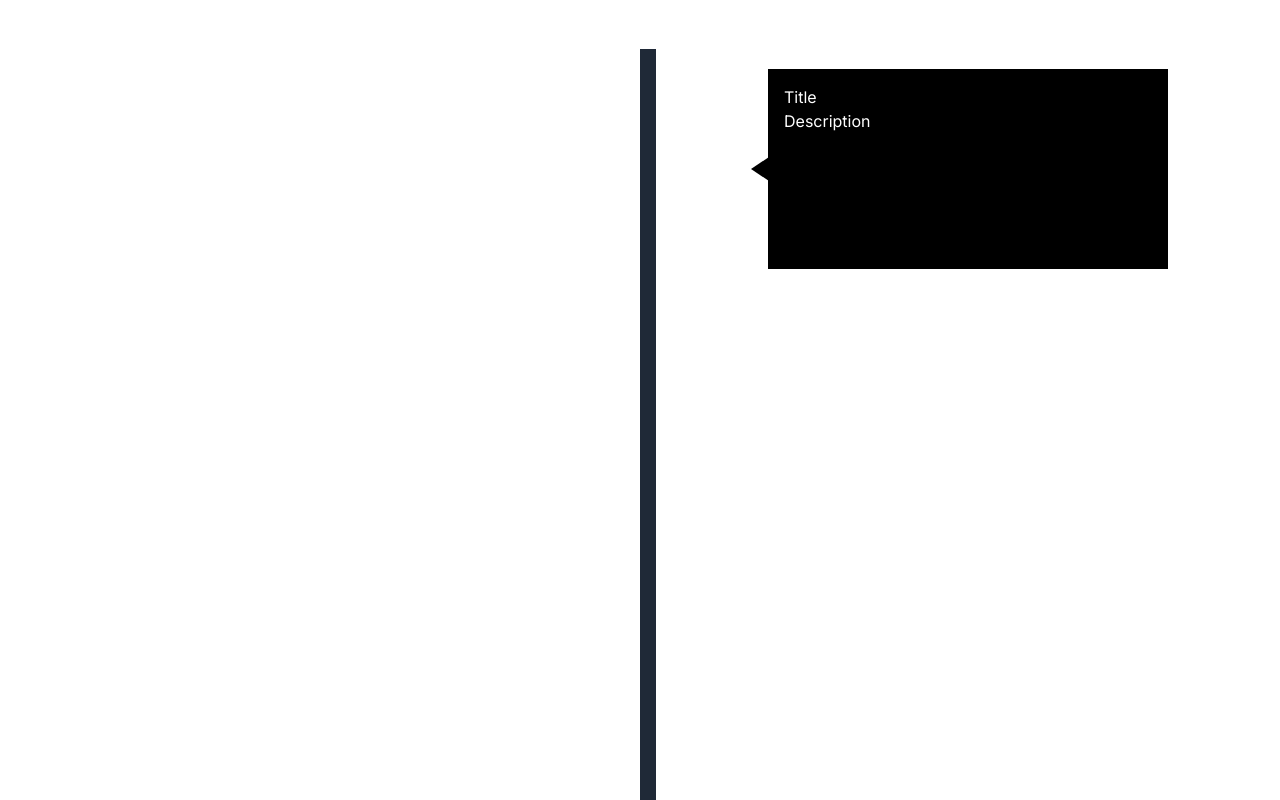
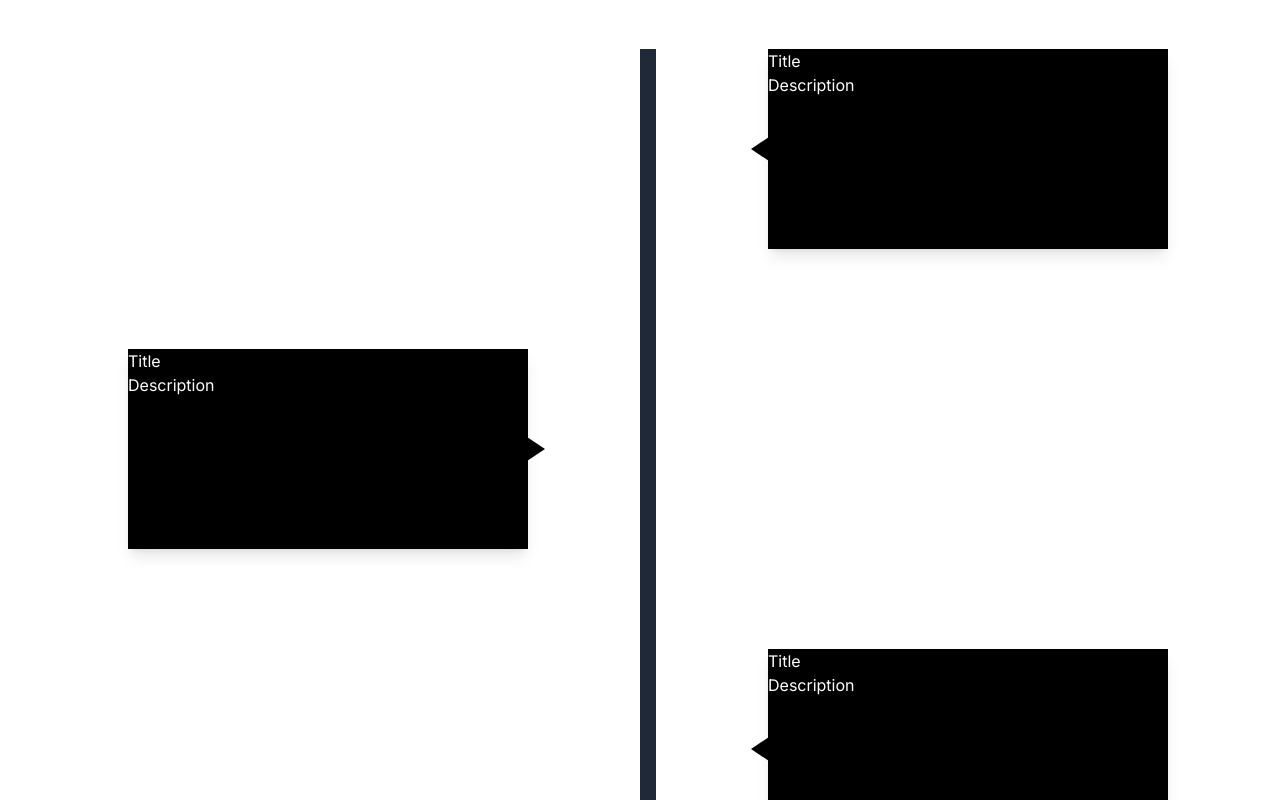
Before and after one commit to MuratOzte/YZ-textile, a Next.js app: page / in a window 1280 px wide. Shown: the part 1980-2780 px from the top of the page. Built offline with nearby package versions, Linux system fonts and the light colour scheme.

Commit message:
feat: Add scroll position tracking to Boxes component

```diff
--- a/src/components/Boxes/Boxes.tsx
+++ b/src/components/Boxes/Boxes.tsx
@@ -5,27 +5,59 @@ import { AnimatePresence } from 'framer-motion';
 
 const Boxes = () => {
     const [scrollPosition, setScrollPosition] = useState(0);
+    const [isViewed, setIsViewed] = useState({
+        first: false,
+        second: false,
+        third: false,
+    });
 
     useEffect(() => {
         window.addEventListener('scroll', () => {
-            if (window.scrollY <= scrollPosition) return;
             setScrollPosition(() => window.scrollY);
         });
     }, []);
 
-    console.log(scrollPosition);
+    useEffect(() => {
+        if (scrollPosition > 1400 && !isViewed.first) {
+            setIsViewed({ ...isViewed, first: true });
+        }
+        if (scrollPosition > 1800 && !isViewed.second) {
+            setIsViewed({ ...isViewed, second: true });
+        }
+        if (scrollPosition > 2100 && !isViewed.third) {
+            setIsViewed({ ...isViewed, third: true });
+        }
+    }, [scrollPosition]);
+
+    useEffect(() => {
+        console.log(isViewed);
+    }, [isViewed]);
 
     return (
         <div className="flex justify-center w-full mb-64 h-[2000px]">
             <div className="relative">
                 <div className="absolute bg-gray-400 w-4 h-[2000px]"></div>
-                {scrollPosition > 1400 && (
+                {(scrollPosition > 1400 ||
+                    isViewed.first ||
+                    isViewed.second) && (
                     <div
                         style={{ height: `${scrollPosition - 1400}px` }}
                         className="absolute bg-gray-800 w-4 origin-top py-5"
                     >
                         <AnimatePresence>
-                            {scrollPosition > 1510 && <EachBox right={true} />}
+                            {(scrollPosition > 1500 || isViewed.first) && (
+                                <EachBox right={true} key={'item1'} />
+                            )}
+                            {(scrollPosition > 1800 || isViewed.second) && (
+                                <EachBox
+                                    right={false}
+                                    top={300}
+                                    key={'item2'}
+                                />
+                            )}
+                            {(scrollPosition > 2100 || isViewed.third) && (
+                                <EachBox right={true} top={600} key={'item3'} />
+                            )}
                         </AnimatePresence>
                     </div>
                 )}
--- a/src/components/Boxes/EachBox.tsx
+++ b/src/components/Boxes/EachBox.tsx
@@ -1,11 +1,12 @@
 import { motion } from 'framer-motion';
 
-const EachBox = ({ right = false }) => {
+const EachBox = ({ right = false, top = 0 }) => {
     return (
         <motion.div
             initial={{ opacity: 0, width: 0, backgroundColor: '#FFFFFF' }}
             animate={{ opacity: 1, width: '', backgroundColor: '#000000' }}
             transition={{ duration: 0.5 }}
+            style={{ top: `${top}px` }}
             className={`absolute ${
                 right
                     ? 'left-4 sm:left-8 md:left-16 lg:left-32'
@@ -13,9 +14,14 @@ const EachBox = ({ right = false }) => {
             }
             bg-black flex w-full sm:w-[200px] md:w-[300px] lg:w-[400px] h-[200px] min-w-[150px] ${
                 right ? 'origin-left' : 'origin-right'
-            } p-4`}
+            }rounded-lg shadow-lg z-`}
         >
-            <div className="w-0 h-0 border-t-[12px] border-t-transparent border-r-[18px] border-black border-b-[12px] border-b-transparent absolute top-[50%] bot[-50%] translate-y-[-50%] -left-[17px]" />
+            {!right ? (
+                <div className="w-0 h-0 border-t-[12px] border-t-transparent border-l-[18px] border-black border-b-[12px] border-b-transparent absolute top-[50%] bot[-50%] translate-y-[-50%] -right-[17px]" />
+            ) : (
+                <div className="w-0 h-0 border-t-[12px] border-t-transparent border-r-[18px] border-black border-b-[12px] border-b-transparent absolute top-[50%] bot[-50%] translate-y-[-50%] -left-[17px]" />
+            )}
+
             <div className="text-white">
                 <h1>Title</h1>
                 <p>Description</p>
```
